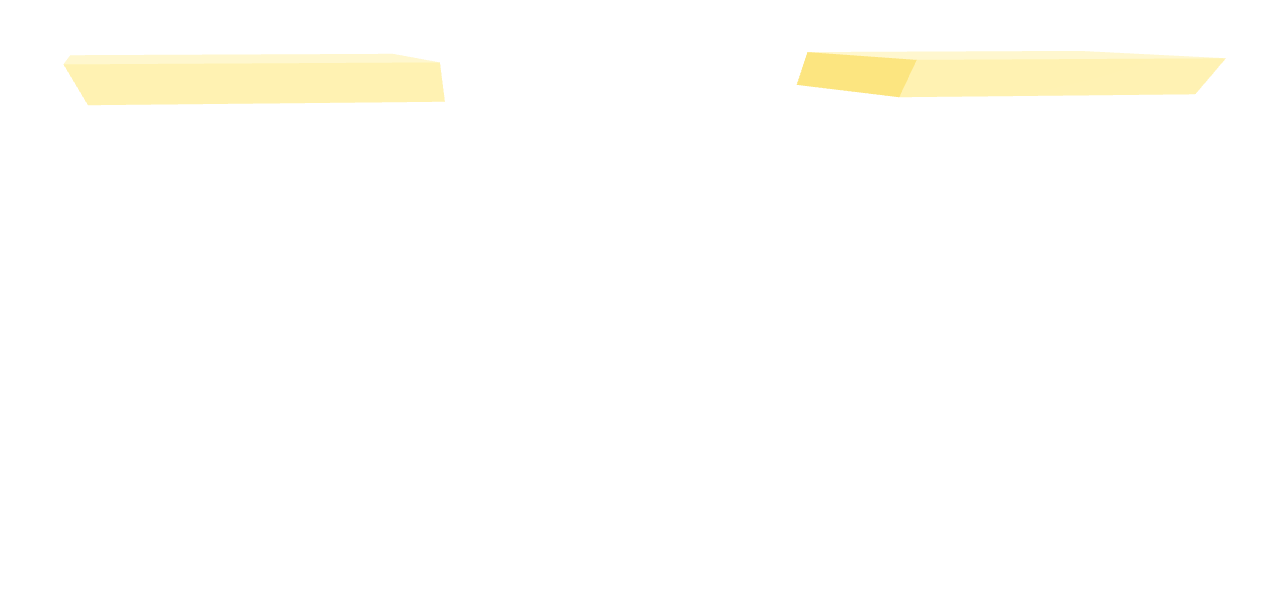
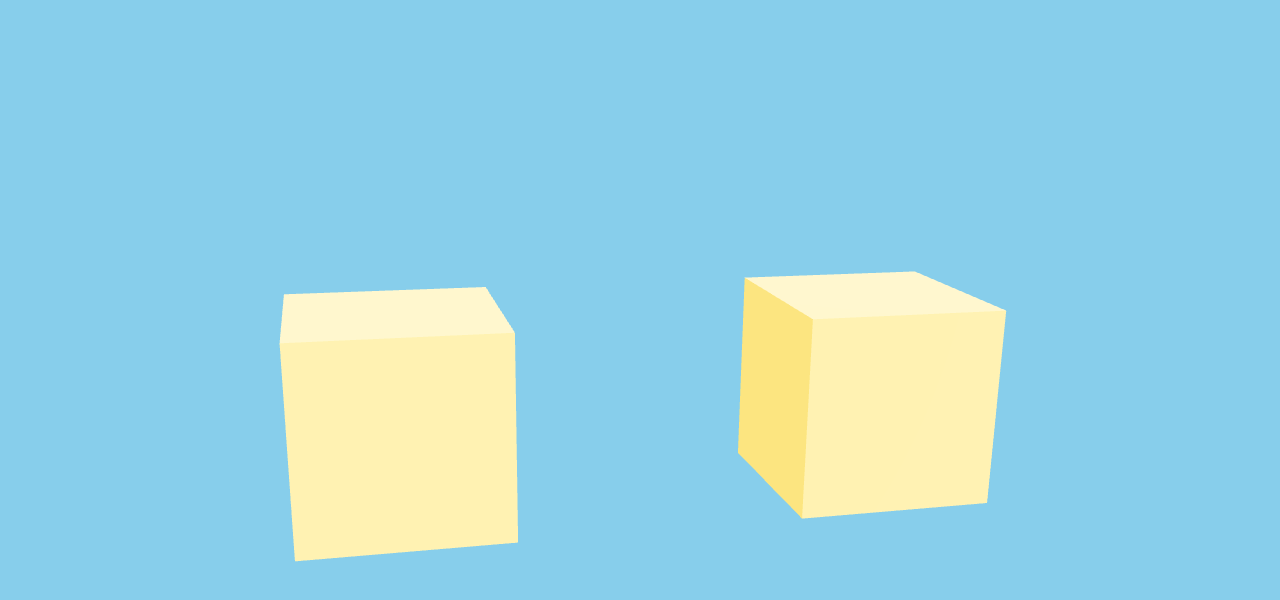
Before and after one commit to michaelhly/threejs-starter, a React (Create React App) app: page / in a window 1280 px wide. Shown: the top 600 px of the page. Built offline with nearby package versions, Linux system fonts and the light colour scheme.

Commit message:
Full screen canvas

```diff
--- a/src/App.tsx
+++ b/src/App.tsx
@@ -1,16 +1,17 @@
 import { Canvas } from "@react-three/fiber";
 import { Box } from "./component/Box";
-import Flamingo from "./component/Flamingo";
 import { MainLights } from "./component/MainLights";
-import Parrot from "./component/Parrot";
-import Stork from "./component/Stork";
+import { useWindowDimensions } from "./hooks/useWindowDimensions";
 
 function App() {
+  const { width, height } = useWindowDimensions();
+
   return (
     <Canvas
+      style={{ background: "skyblue", height: "100vh" }}
       camera={{
         fov: 35,
-        aspect: 1,
+        aspect: width / height,
         near: 0.1,
         far: 100,
         position: [-1.5, 1.5, 6],
--- /dev/null
+++ b/src/hooks/useWindowDimensions.tsx
@@ -0,0 +1,31 @@
+import { useEffect, useState } from "react";
+
+function getWindowDimensions() {
+  const { innerWidth: width, innerHeight: height } = window;
+  return {
+    width,
+    height,
+  };
+}
+
+export const useWindowDimensions = (): {
+  width: number;
+  height: number;
+} => {
+  const [windowDimensions, setWindowDimensions] = useState(
+    getWindowDimensions()
+  );
+
+  useEffect(() => {
+    function handleResize() {
+      setWindowDimensions(getWindowDimensions());
+    }
+
+    window.addEventListener("resize", handleResize);
+    return () => window.removeEventListener("resize", handleResize);
+  }, []);
+
+  return {
+    ...windowDimensions,
+  };
+};
```
